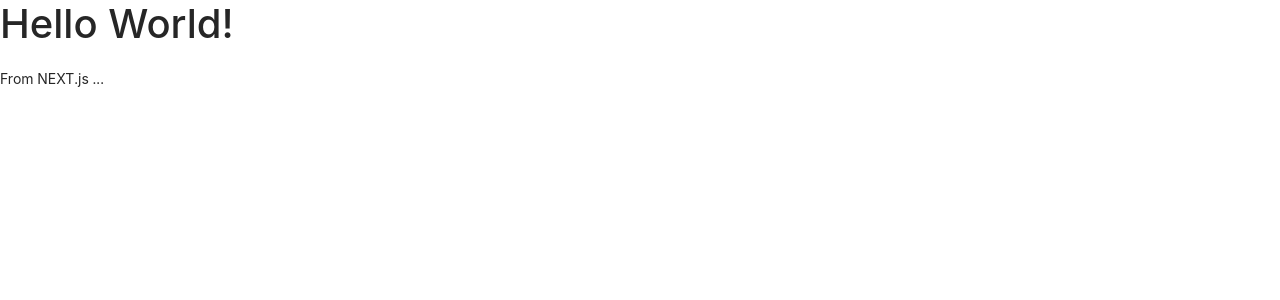
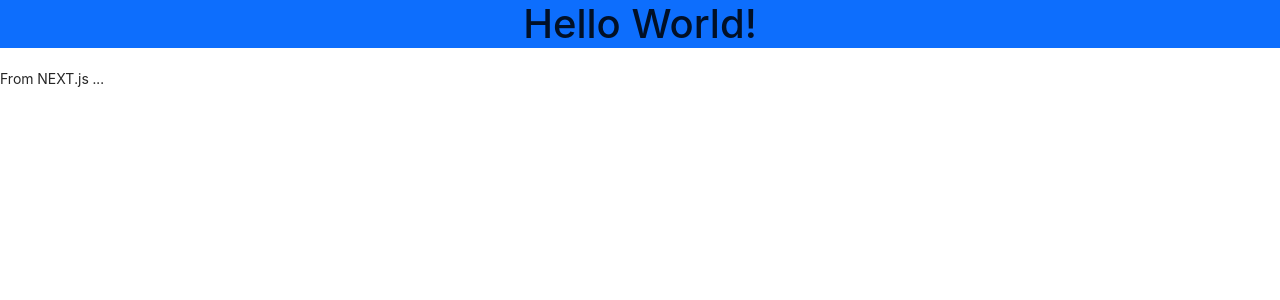
Before and after one commit to gurnitha/next-edumart, a Next.js app in the folder client/: page / in a window 1280 px wide. Shown: the top 300 px of the page. Built offline with nearby package versions, Linux system fonts and the light colour scheme.

Commit message:
1.10 Percobaan menggunakan Bootstrap Class

```diff
--- a/client/pages/index.js
+++ b/client/pages/index.js
@@ -3,8 +3,8 @@
 const Index = () => {
     return (
         <>
-        <h1>Hello World!</h1>
-        <p>From NEXT.js ...</p>
+            <h1 className="jumbotron text-center bg-primary">Hello World!</h1>
+            <p>From NEXT.js ...</p>
         </>
     );
 };
```
Also changed, not shown: 1 other file (tests, documents, lock files or other folders).
